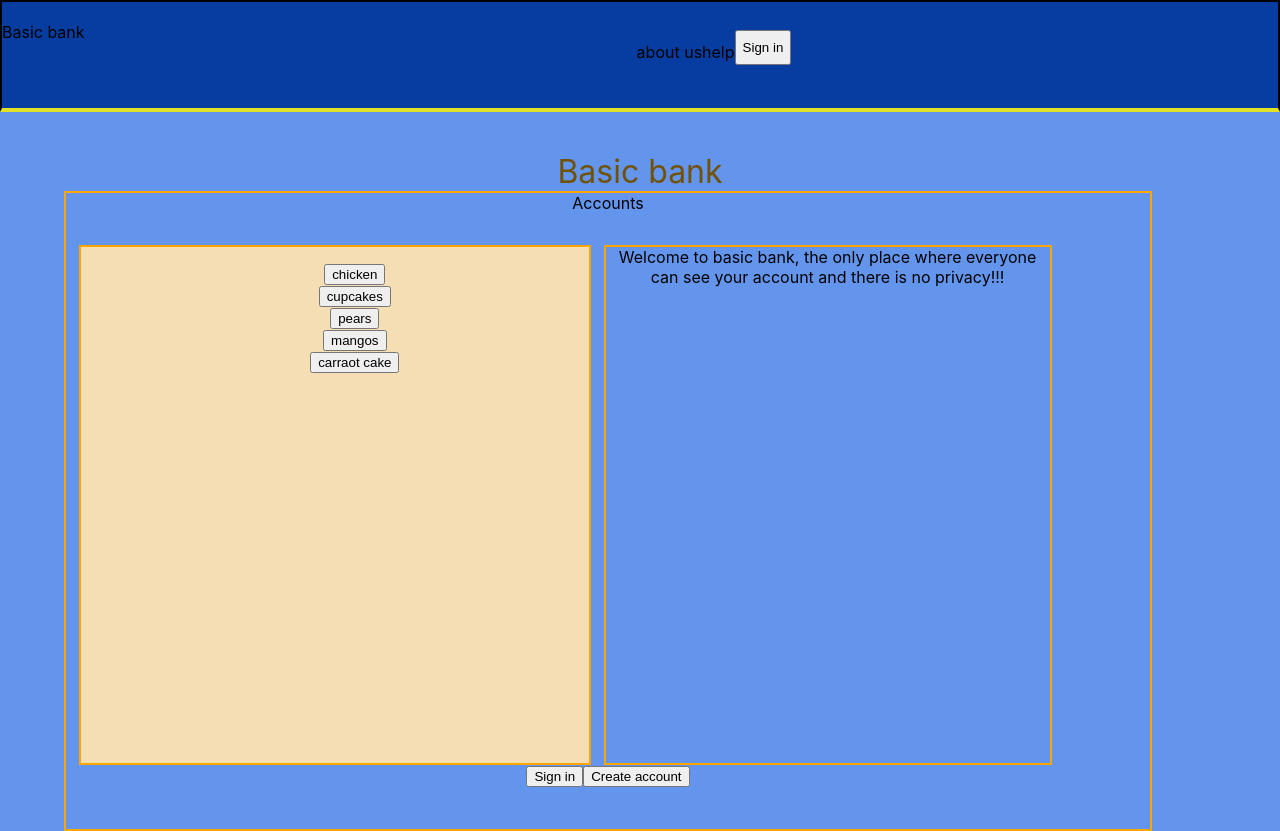
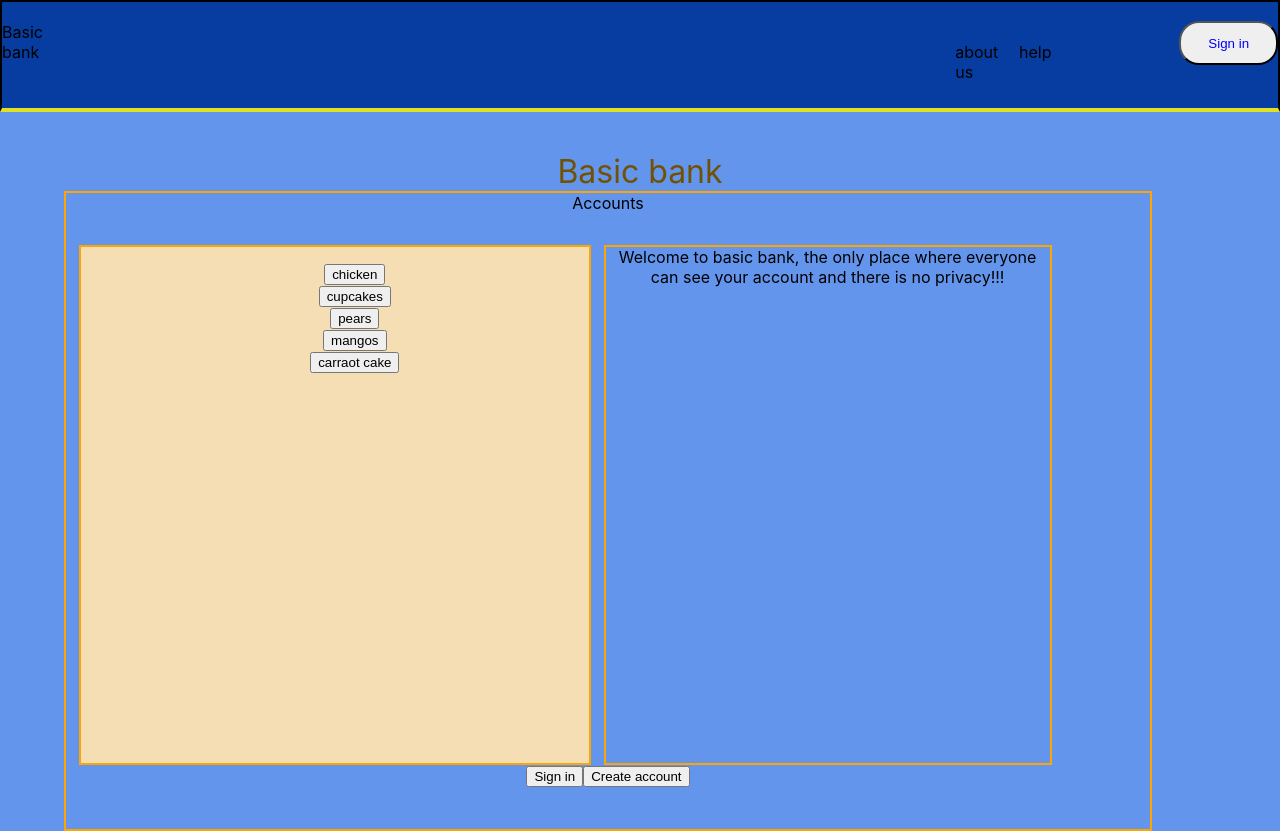
Before and after one commit to cyberstizz/basicbank, a React (Create React App) app: page / in a window 1280 px wide. Built offline with nearby package versions, Linux system fonts and the light colour scheme.

Commit message:
moved button all the way to the right of the screen

```diff
--- a/src/Home.css
+++ b/src/Home.css
@@ -22,12 +22,16 @@ body{
     flex-direction: row;
     list-style: none;
     margin-top: 5vh;
-    margin-left: 40vw;
+    margin-left: 65vw;
 }
 
 #signin{
-    height: 35px;
-    margin-top: 3.5vh;
+    height: 44px;
+    margin-top: 2.4vh;
+    border-radius: 20px;
+    width: 100px;
+    margin-left: 10vw;
+    color: blue;
 }
 
 .hero{
```
